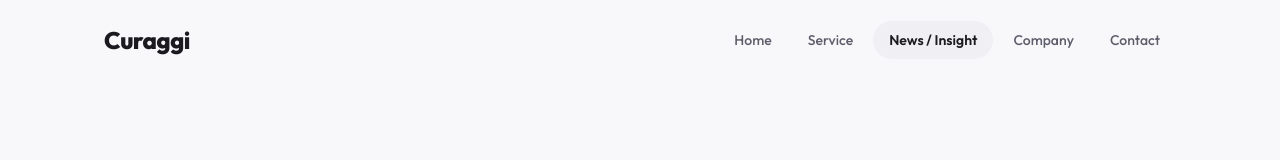
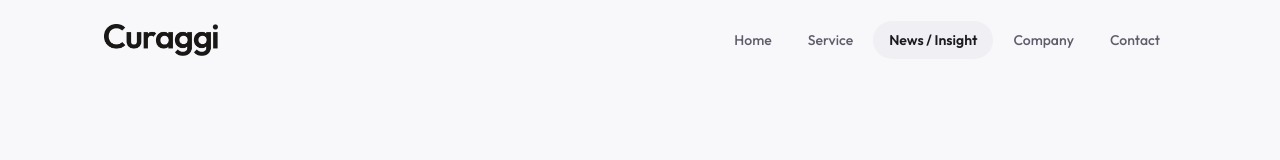
Before and after one commit to grapphikkkk/curaggi, a React (Vite) app: page /news in a window 1280 px wide. Shown: the top 160 px of the page. Built offline with nearby package versions, Linux system fonts and the light colour scheme.

Commit message:
Add logo image and favicon
Co-Authored-By: Claude Opus 4.6 (1M context) <noreply@anthropic.com>

```diff
--- a/index.html
+++ b/index.html
@@ -4,6 +4,7 @@
     <head>
       <meta charset="UTF-8" />
       <meta name="viewport" content="width=device-width, initial-scale=1.0" />
+      <link rel="icon" href="/favicon.ico" />
       <title>Corporate website for Curaggi</title>
     </head>
 
--- a/src/app/components/Header.tsx
+++ b/src/app/components/Header.tsx
@@ -51,15 +51,19 @@ export function Header() {
           <Link
             to="/"
             style={{
-              fontFamily: "var(--font-display)",
-              fontSize: "var(--text-2xl)",
-              fontWeight: 800,
-              color: "var(--neutral-900)",
+              display: "flex",
+              alignItems: "center",
               textDecoration: "none",
-              letterSpacing: "var(--tracking-tight)",
             }}
           >
-            Curaggi
+            <img
+              src="/logo.png"
+              alt="Curaggi"
+              style={{
+                height: "32px",
+                width: "auto",
+              }}
+            />
           </Link>
 
           {/* Desktop Navigation */}
```
Also changed, not shown: public/logo.png (added), 1 other file (tests, documents, lock files or other folders).
